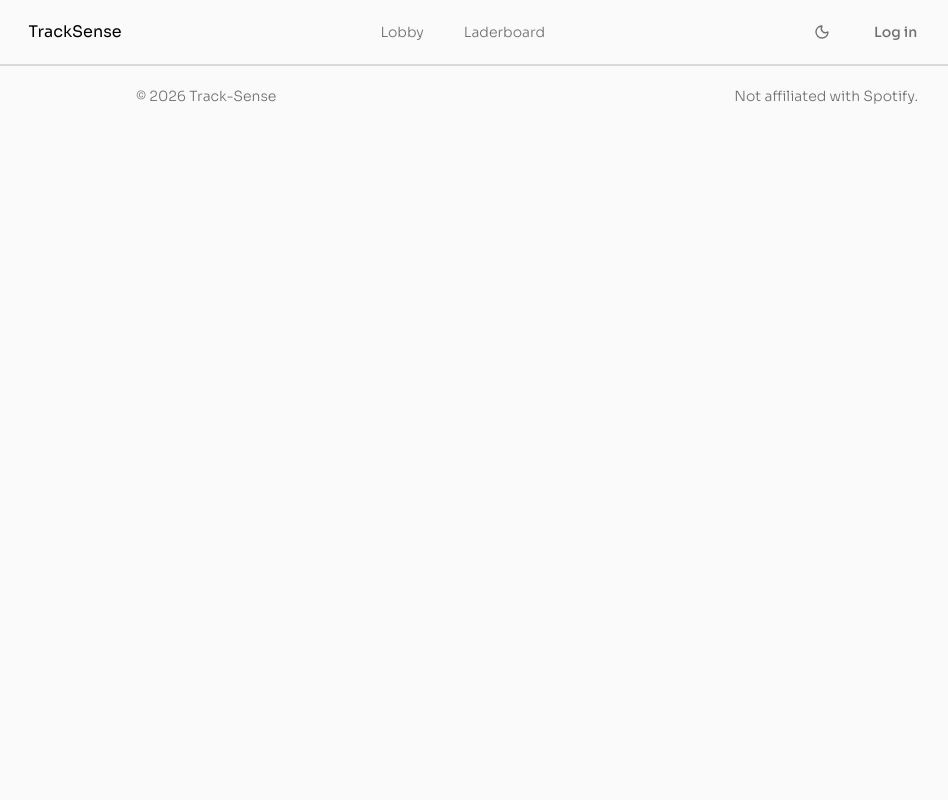
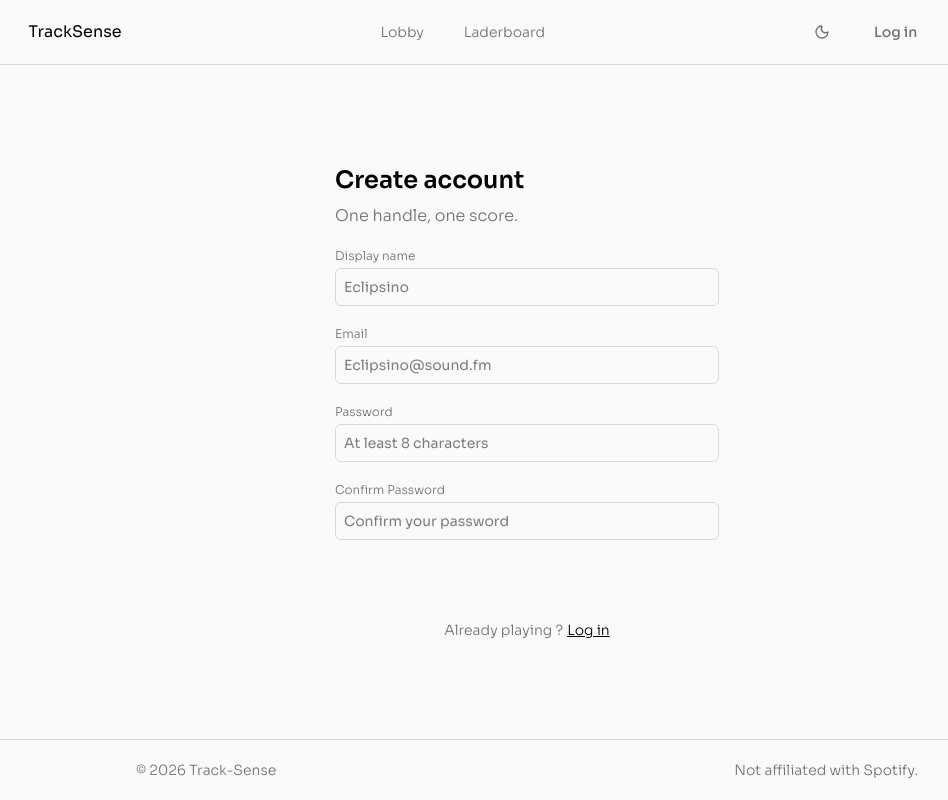
Before and after one commit to ayoubchwt/track-sense, a Next.js app: page /auth/register in a window 1280 px wide. Shown: the whole page, without its empty margins (113-1061 px from the left). Built offline with nearby package versions, Linux system fonts and the light colour scheme.

Commit message:
made the register and the lobby template

```diff
--- a/src/app/auth/register/page.tsx
+++ b/src/app/auth/register/page.tsx
@@ -1,4 +1,8 @@
+import RegisterForm from "@/components/features/auth/register-form";
+
 function Register() {
-    return <></>
+    return <div className="flex flex-col items-center justify-center flex-1">
+        <RegisterForm></RegisterForm>
+    </div>
 }
 export default Register;
--- a/src/app/lobby/page.tsx
+++ b/src/app/lobby/page.tsx
@@ -0,0 +1,12 @@
+import CreateSession from "@/components/features/lobby/create-session";
+import LobbyHeader from "@/components/features/lobby/lobby-header";
+
+function Lobby() {
+    return <div className="flex flex-col items-center justify-center flex-1">
+        <LobbyHeader></LobbyHeader>
+        <div>
+            <CreateSession></CreateSession>
+        </div>
+    </div>
+}
+export default Lobby;
--- /dev/null
+++ b/src/app/play/page.tsx
@@ -0,0 +1,4 @@
+function Play() {
+    return <></>
+}
+export default Play;
--- a/src/components/features/auth/register-form.tsx
+++ b/src/components/features/auth/register-form.tsx
@@ -1,4 +1,34 @@
+import Label from "@/components/ui/label";
+import AuthHeader from "./auth-header";
+import Input from "@/components/ui/input";
+import Checkbox from "@/components/ui/checkbox";
+import Button from "@/components/ui/button";
+import Ref from "@/components/ui/ref";
+
 function RegisterForm() {
-    return <></>
+    return <div className="w-full max-w-sm flex flex-col gap-5">
+        <AuthHeader title="Create account" description="One handle, one score."></AuthHeader>
+        <div className="flex flex-col gap-1">
+            <Label>Display name</Label>
+            <Input placeholder="Eclipsino" type="type"></Input>
+        </div>
+        <div className="flex flex-col gap-1">
+            <Label>Email</Label>
+            <Input placeholder="Eclipsino@sound.fm" type="email"></Input>
+        </div>
+        <div className="flex flex-col gap-1">
+            <Label>Password</Label>
+            <Input placeholder="At least 8 characters" type="password"></Input>
+        </div>
+        <div className="flex flex-col gap-1">
+            <Label>Confirm Password</Label>
+            <Input placeholder="Confirm your password" type="password"></Input>
+        </div>
+        <Button variant="primary">Create account</Button>
+        <div className="flex items-center justify-center gap-1">
+            <Label className="text-sm">Already playing ?</Label>
+            <Ref className="text-(--text) underline">Log in</Ref>
+        </div>
+    </div>
 }
 export default RegisterForm;
--- /dev/null
+++ b/src/components/features/lobby/create-session.tsx
@@ -0,0 +1,17 @@
+import Input from "@/components/ui/input";
+import Label from "@/components/ui/label";
+
+function CreateSession() {
+    return <div className="flex flex-col">
+        <h1 className="text-(--text-light) font-semibold text-md">CREATE</h1>
+        <div className="flex flex-col gap-1">
+            <Label>Session Name</Label>
+            <Input type="text" placeholder="session id"></Input>
+        </div>
+        <div className="flex flex-col gap-1">
+            <Label>Rounds</Label>
+
+        </div>
+    </div>
+}
+export default CreateSession;
--- /dev/null
+++ b/src/components/features/lobby/join-session.tsx
@@ -0,0 +1,6 @@
+function JoinSession() {
+    return <div>
+        Join Session
+    </div>
+}
+export default JoinSession;
--- /dev/null
+++ b/src/components/features/lobby/lobby-header.tsx
@@ -0,0 +1,9 @@
+function LobbyHeader() {
+    return <div className="flex flex-col">
+        <h2 className="text-md font-light text-(--text-light) tracking-widest">
+            Lobby
+        </h2>
+        <h1 className="text-4xl font-semibold">Start or join a session</h1>
+    </div>
+}
+export default LobbyHeader;
--- a/src/components/ui/checkbox.tsx
+++ b/src/components/ui/checkbox.tsx
@@ -2,7 +2,7 @@
 
 function Checkbox({ text }: { text: string }) {
     return <div className="flex items-center gap-2">
-        <input type="checkbox" />
+        <input className="accent-(--text)" type="checkbox" />
         <Label>{text}</Label>
     </div>
 }
--- /dev/null
+++ b/src/components/ui/select-square.tsx
@@ -0,0 +1,4 @@
+function SelectSquare() {
+    return <></>
+}
+export default SelectSquare;
```
